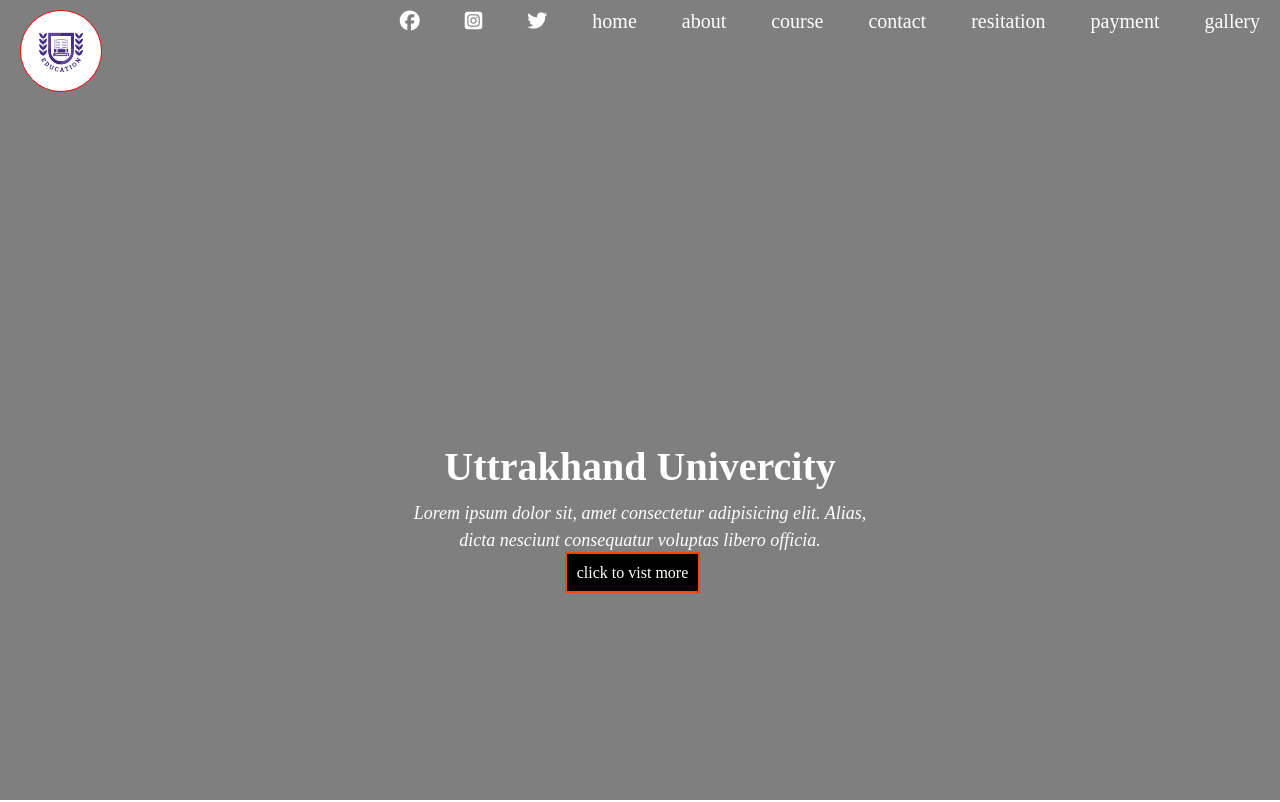
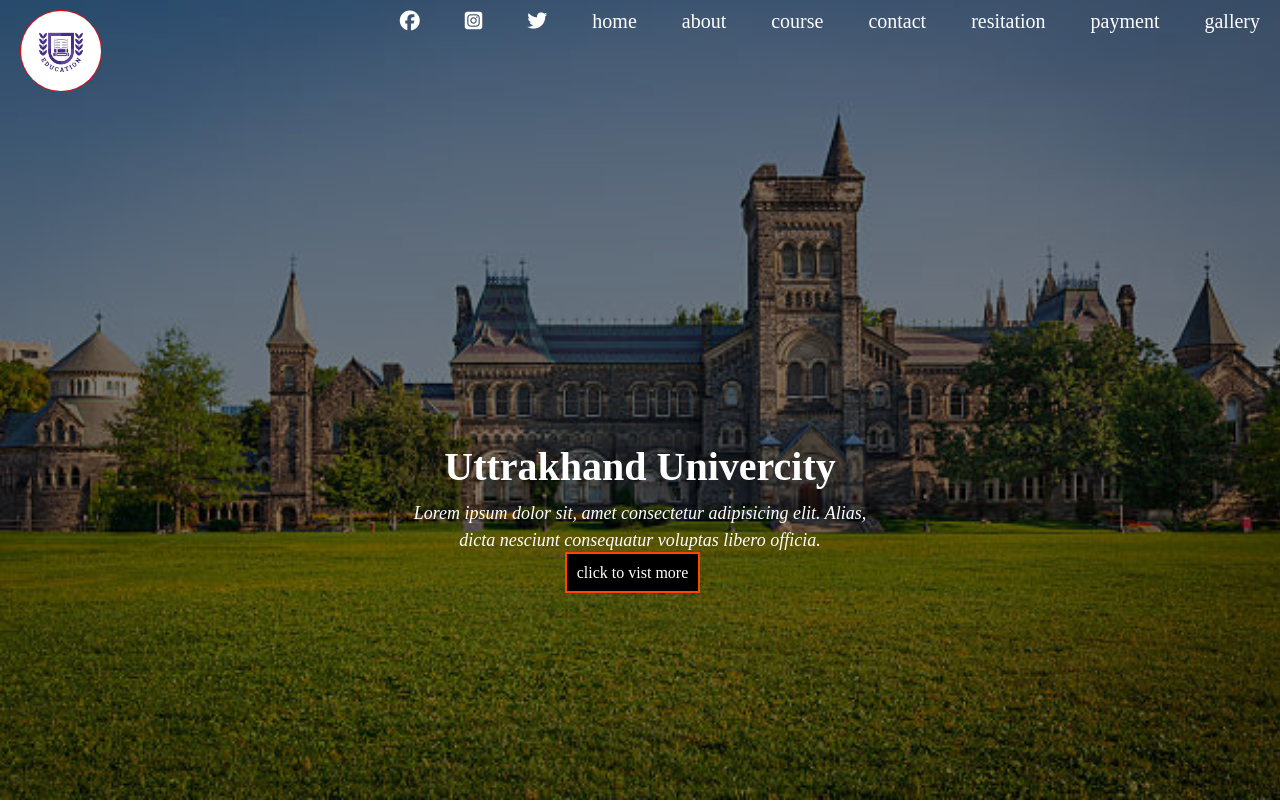
Before and after one commit to iamalendra/ukprotocol.com, a plain HTML site: page index.html in a window 1280 px wide. Shown: the top 802 px of the page. Drawn offline with Linux system fonts and the light colour scheme; files whose address does not match are found by name.

Commit message:
Update sytle.css

```diff
--- a/css/sytle.css
+++ b/css/sytle.css
@@ -4,7 +4,7 @@
 }
 .header {
     height: 100vh;
-      background-image: linear-gradient(rgba(0, 0, 0, 0.5), rgba(0, 0, 0, 0.5)), url('image/background.jpg');
+      background-image: linear-gradient(rgba(0, 0, 0, 0.5), rgba(0, 0, 0, 0.5)), url('../image/background.jpg');
     position: relative;
     background-repeat: none;
     background-size: cover;
```
